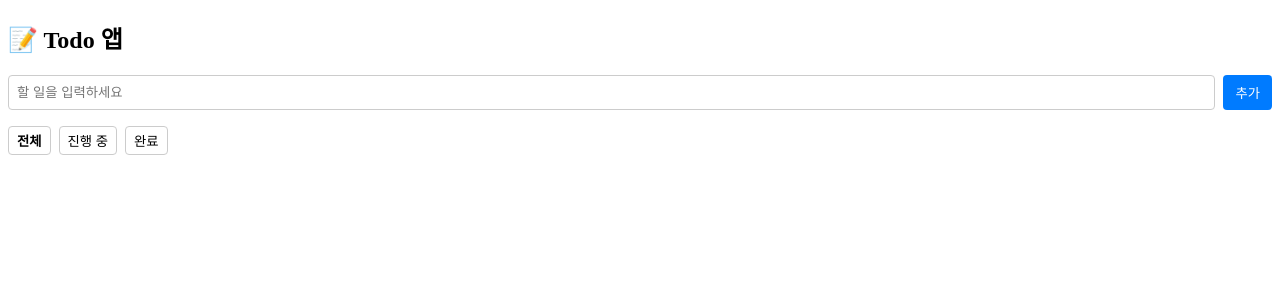
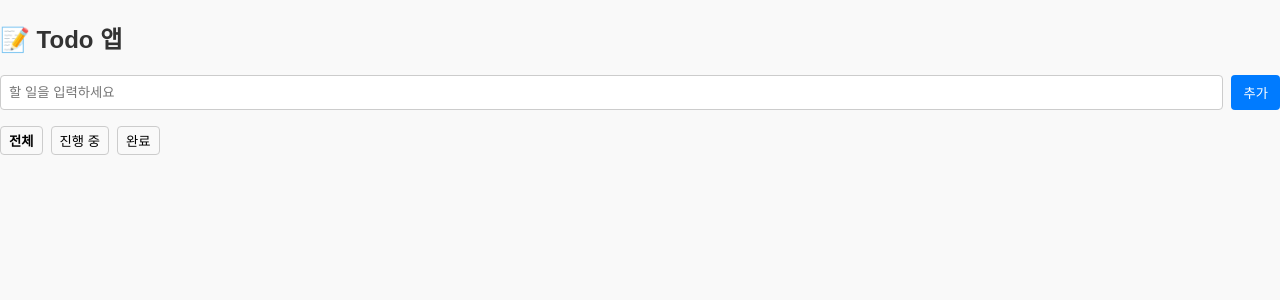
Before and after one commit to allkong/memento, a React (Vite) app: page /todo in a window 1280 px wide. Shown: the top 300 px of the page. Built offline with nearby package versions, Linux system fonts and the light colour scheme.

Commit message:
feat: Emotion 글로벌 스타일 및 테마 적용

```diff
--- a/src/App.tsx
+++ b/src/App.tsx
@@ -1,4 +1,8 @@
 import { BrowserRouter as Router, Routes, Route } from 'react-router-dom';
+
+import { ThemeProvider } from '@emotion/react';
+import GlobalStyle from '@/shared/styles/GlobalStyle';
+import { theme } from '@/shared/styles/theme';
 
 import TodoPage from '@/pages/TodoPage';
 import TodoTestPage from '@/pages/TodoTestPage';
@@ -30,6 +34,8 @@ import CustomHookExample from '@pattern/customHookCompound/CustomHookExample';
 
 const App = () => {
   return (
+    <ThemeProvider theme={theme}>
+      <GlobalStyle />
       <Router>
         <Routes>
           <Route path="/" element={<div>홈입니다</div>} />
@@ -66,6 +72,7 @@ const App = () => {
           <Route path="/labs/patterns/custom-hook-compound" element={<CustomHookExample />} />
         </Routes>
       </Router>
+    </ThemeProvider>
   );
 };
 
--- a/src/features/todo/TodoAddForm.style.tsx
+++ b/src/features/todo/TodoAddForm.style.tsx
@@ -20,7 +20,7 @@ export const Input = styled.input`
 export const Button = styled.button`
   padding: 8px 12px;
   border: none;
-  background-color: #007bff;
+  background-color: ${({ theme }) => theme.colors.primary};
   color: white;
   border-radius: 4px;
 
--- /dev/null
+++ b/src/shared/styles/GlobalStyle.tsx
@@ -0,0 +1,27 @@
+import { Global, css } from '@emotion/react';
+
+const GlobalStyle = () => (
+  <Global
+    styles={css`
+      *,
+      *::before,
+      *::after {
+        box-sizing: border-box;
+      }
+
+      body {
+        margin: 0;
+        padding: 0;
+        font-family: 'Arial', 'Helvetica', sans-serif;
+        background-color: #f9f9f9;
+        color: #333;
+      }
+
+      button {
+        cursor: pointer;
+      }
+    `}
+  />
+);
+
+export default GlobalStyle;
--- /dev/null
+++ b/src/shared/styles/emotion.d.ts
@@ -0,0 +1,6 @@
+import '@emotion/react';
+import { AppTheme } from '@/shared/styles/theme';
+
+declare module '@emotion/react' {
+  export interface Theme extends AppTheme {}
+}
--- /dev/null
+++ b/src/shared/styles/theme.ts
@@ -0,0 +1,10 @@
+export const theme = {
+  colors: {
+    primary: '#007bff',
+    danger: '#dc3545',
+    text: '#333',
+    background: '#f9f9f9',
+  },
+};
+
+export type AppTheme = typeof theme;
--- a/tsconfig.app.json
+++ b/tsconfig.app.json
@@ -6,6 +6,7 @@
       "@exp/*": ["src/labs/experiments/*"],
       "@pattern/*": ["src/labs/designPatterns/*"]
     },
+    "types": ["@emotion/react"],
 
     "tsBuildInfoFile": "./node_modules/.tmp/tsconfig.app.tsbuildinfo",
     "target": "ES2020",
@@ -29,5 +30,5 @@
     "noFallthroughCasesInSwitch": true,
     "noUncheckedSideEffectImports": true
   },
-  "include": ["src"]
+  "include": ["src", "emotion.d.ts"]
 }
```
Lines whose indentation alone changed are shown as unchanged.
